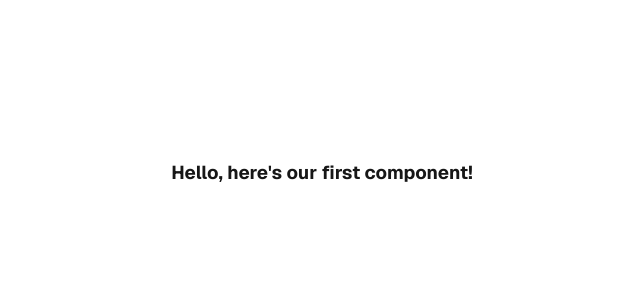
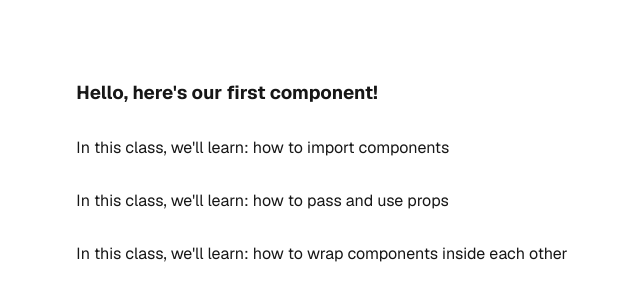
Before and after one commit to dmit-2008/dmit2008-OE01-Winter-2025, a Next.js app in the folder 04-05-nextjs-components-intro/components-example/: page / in a window 1280 px wide. Shown: the part 228-528 px from the top of the page, without its empty margins (318-958 px from the left). Built offline with nearby package versions, Linux system fonts and the light colour scheme.

Commit message:
[feat] 04 - components: create and implement NewConcept component to illustrate props

```diff
--- /dev/null
+++ b/04-05-nextjs-components-intro/components-example/components/NewConcept.js
@@ -0,0 +1,5 @@
+export default function NewConcept(props) {
+    return <p>
+        In this class, we'll learn: {props.concept}
+    </p>
+}
--- a/04-05-nextjs-components-intro/components-example/pages/index.js
+++ b/04-05-nextjs-components-intro/components-example/pages/index.js
@@ -4,6 +4,7 @@ import styles from "@/styles/Home.module.css";
 
 // our own imports
 import Hello from '@/components/Hello'
+import NewConcept from '@/components/NewConcept'
 
 const geistSans = Geist({
   variable: "--font-geist-sans",
@@ -26,6 +27,9 @@ export default function Home() {
       >
         <main className={styles.main}>
           <Hello />
+          <NewConcept concept="how to import components" />
+          <NewConcept concept="how to pass and use props" />
+          <NewConcept concept="how to wrap components inside each other" />
         </main>
       </div>
     </>
```
